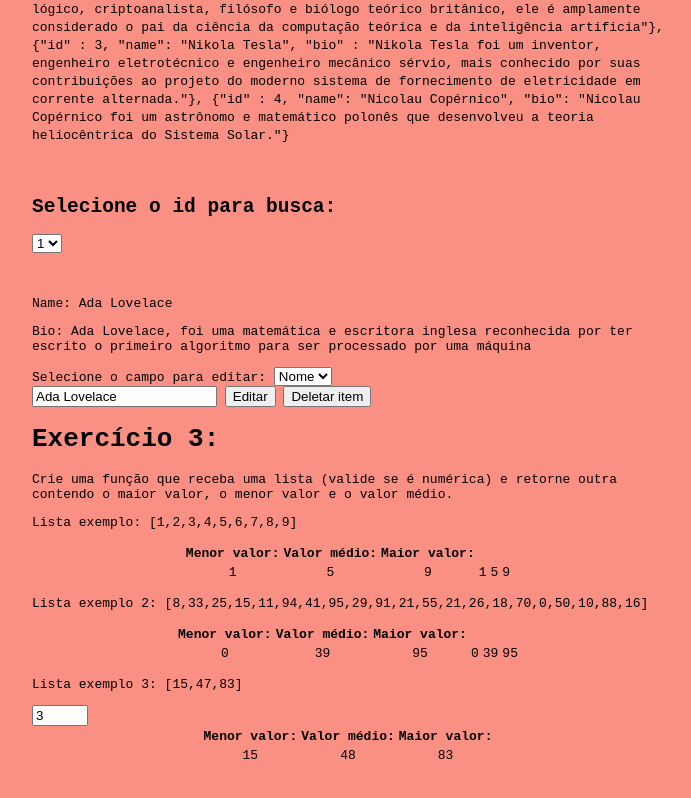
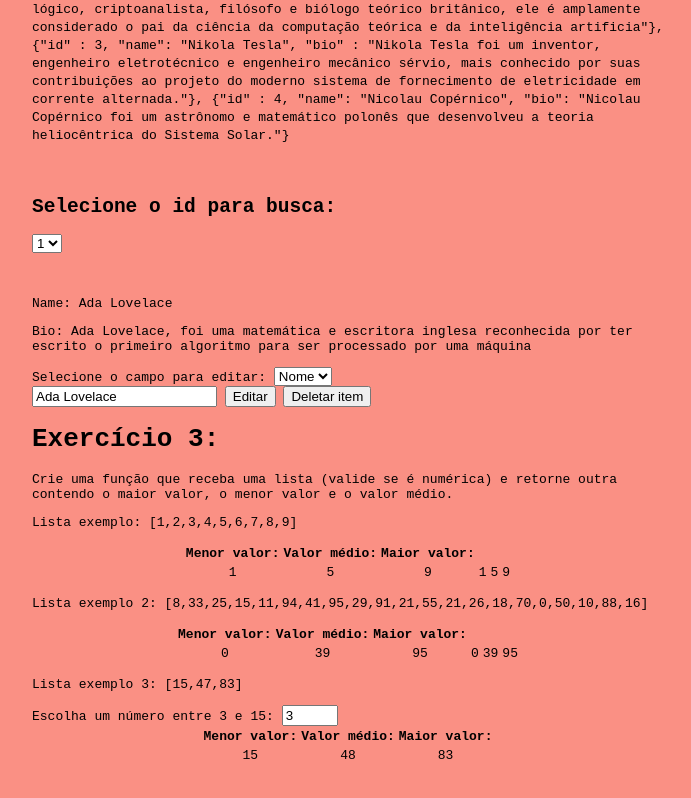
Before and after one commit to GabrielPradoC/helpperOrigins, a website built with webpack: page sprint-1/index.html in a window 1280 px wide. Shown: the part 563-1361 px from the top of the page, without its empty margins (292-983 px from the left). Built offline with nearby package versions, Linux system fonts and the light colour scheme.

Commit message:
Fixed small UI problem

```diff
--- a/sprint-1/index.html
+++ b/sprint-1/index.html
@@ -83,7 +83,9 @@
             </tr>
         </table>
         <p>Lista exemplo 3: [<span id="exercise3-table-custom-array-output"></span>]</p>
-
+        <label for="exercise3-table-custom-array-input">
+            Escolha um número entre 3 e 15:
+        </label>
         <input type="number" id="exercise3-table-custom-array-input" max="15" min="3" value="3">
         <table>
             <tr>
```
